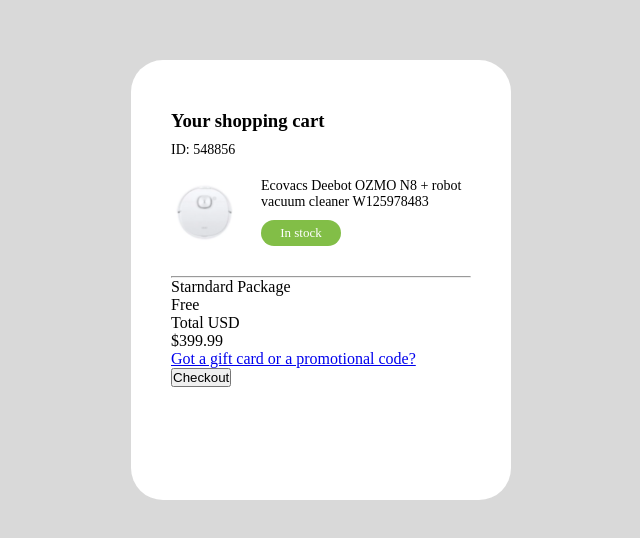
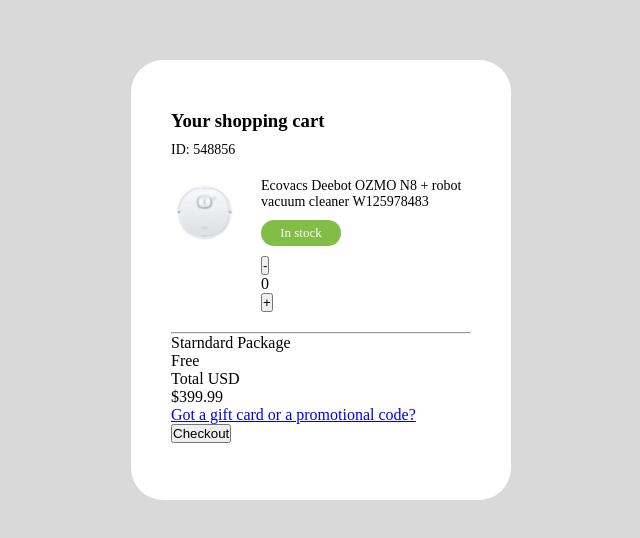
Before and after one commit to eobcre/shopping-card, a React (Vite) app: page / in a window 1280 px wide. Shown: the part 120-658 px from the top of the page, without its empty margins (319-959 px from the left). Built offline with nearby package versions, Linux system fonts and the light colour scheme.

Commit message:
placed Counter component

```diff
--- a/src/components/CartItem.tsx
+++ b/src/components/CartItem.tsx
@@ -1,3 +1,5 @@
+import Counter from '../components/Counter';
+
 import Image from '../assets/item.png';
 
 const CartItem: React.FC = () => {
@@ -10,6 +12,7 @@
             Ecovacs Deebot OZMO N8 + robot vacuum cleaner W125978483
           </p>
           <span>In stock</span>
+          <Counter />
         </div>
       </div>
     </div>
```
